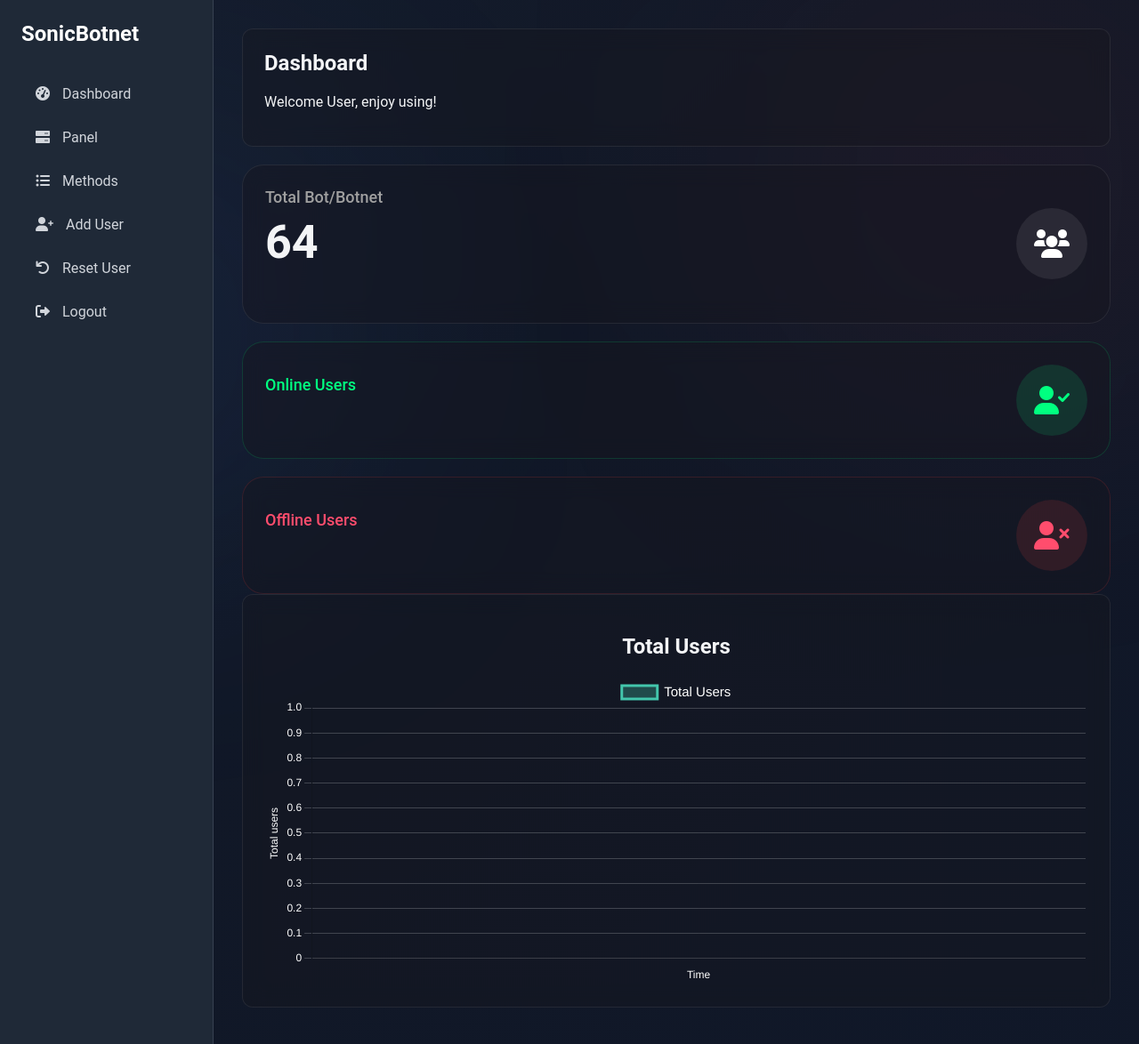
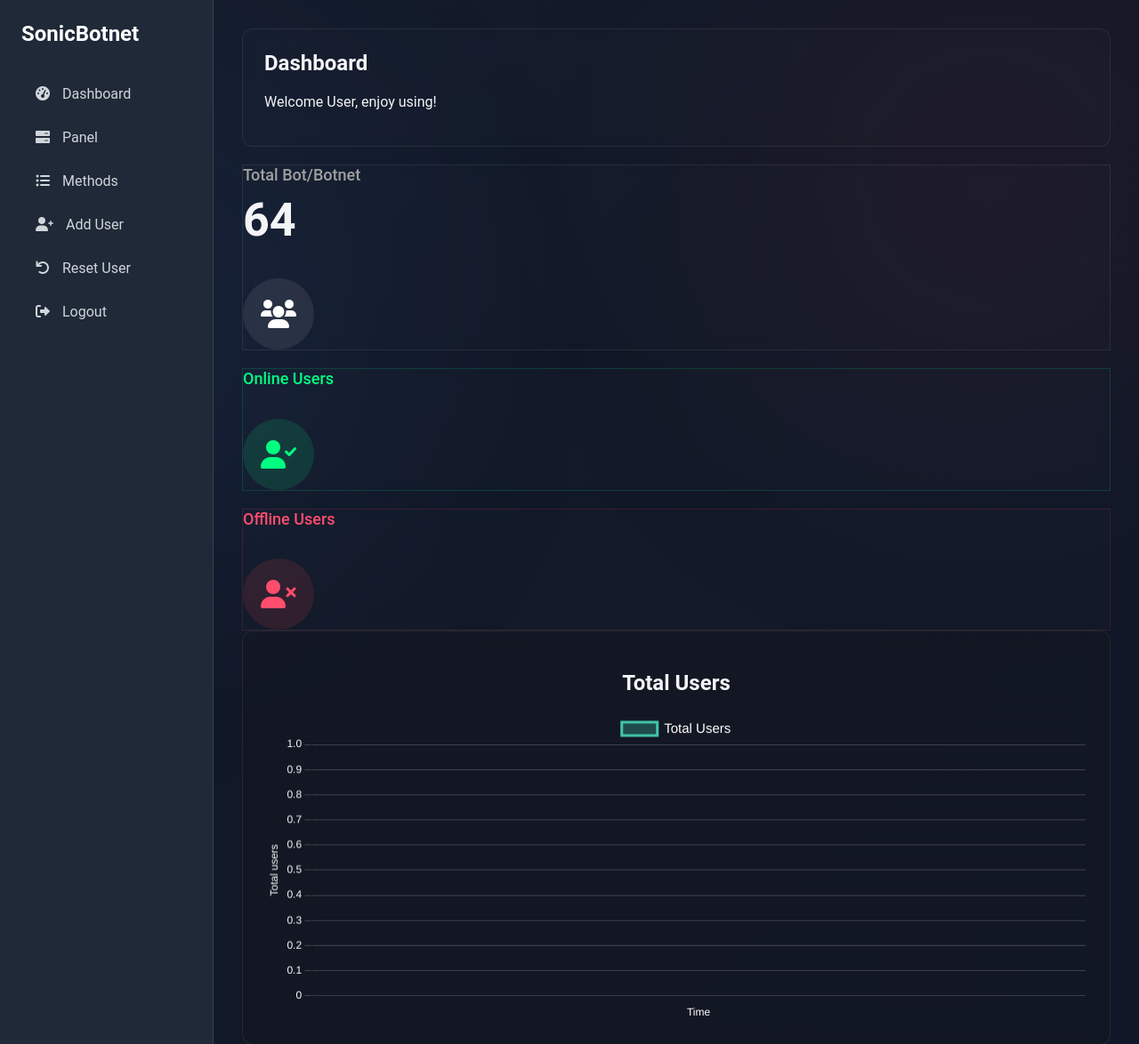
Before and after one commit to freshjena-bit/Test, a Flask app: template templates/base.html in a window 1280 px wide. Shown: the top 1174 px of the page at 89% size. Run offline with Flask 3, Linux system fonts and the light colour scheme; the template is opened without the code that fills it, so the values that code supplies are empty.

Commit message:
Update style.css

```diff
--- a/static/style.css
+++ b/static/style.css
@@ -271,18 +271,13 @@ select:focus {
     gap:20px;
 }
 
+.content,
 .stat-card{
-    background: rgba(23, 24, 31, 0.45);
-    backdrop-filter: blur(12px);
-    -webkit-backdrop-filter: blur(12px);
+    background: rgba(255,255,255,0.01);
+    backdrop-filter: blur(6px);
+    -webkit-backdrop-filter: blur(6px);
 
-    border: 1px solid rgba(255,255,255,.08);
-    border-radius: 24px;
-    padding: 25px;
-
-    display: flex;
-    justify-content: space-between;
-    align-items: center;
+    border: 1px solid rgba(255,255,255,0.08);
 }
 
 .stat-info h3{
```
